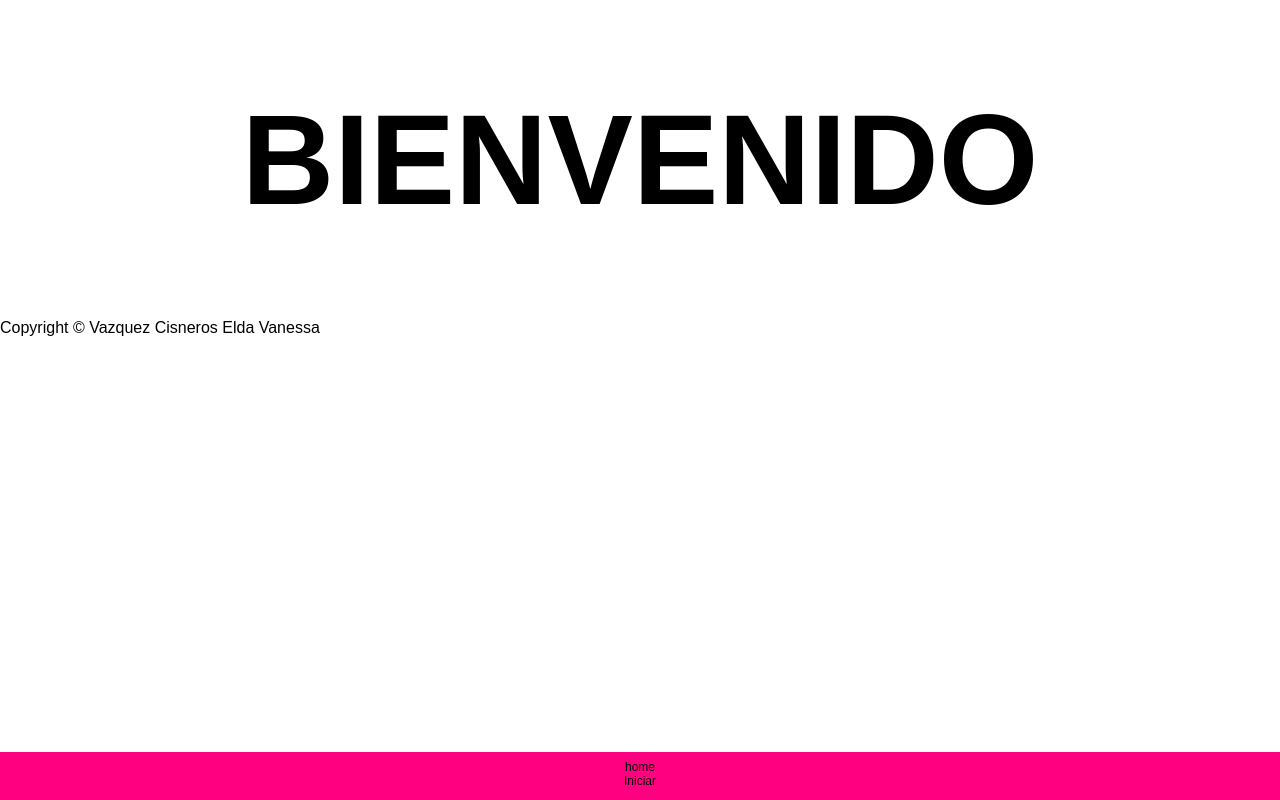
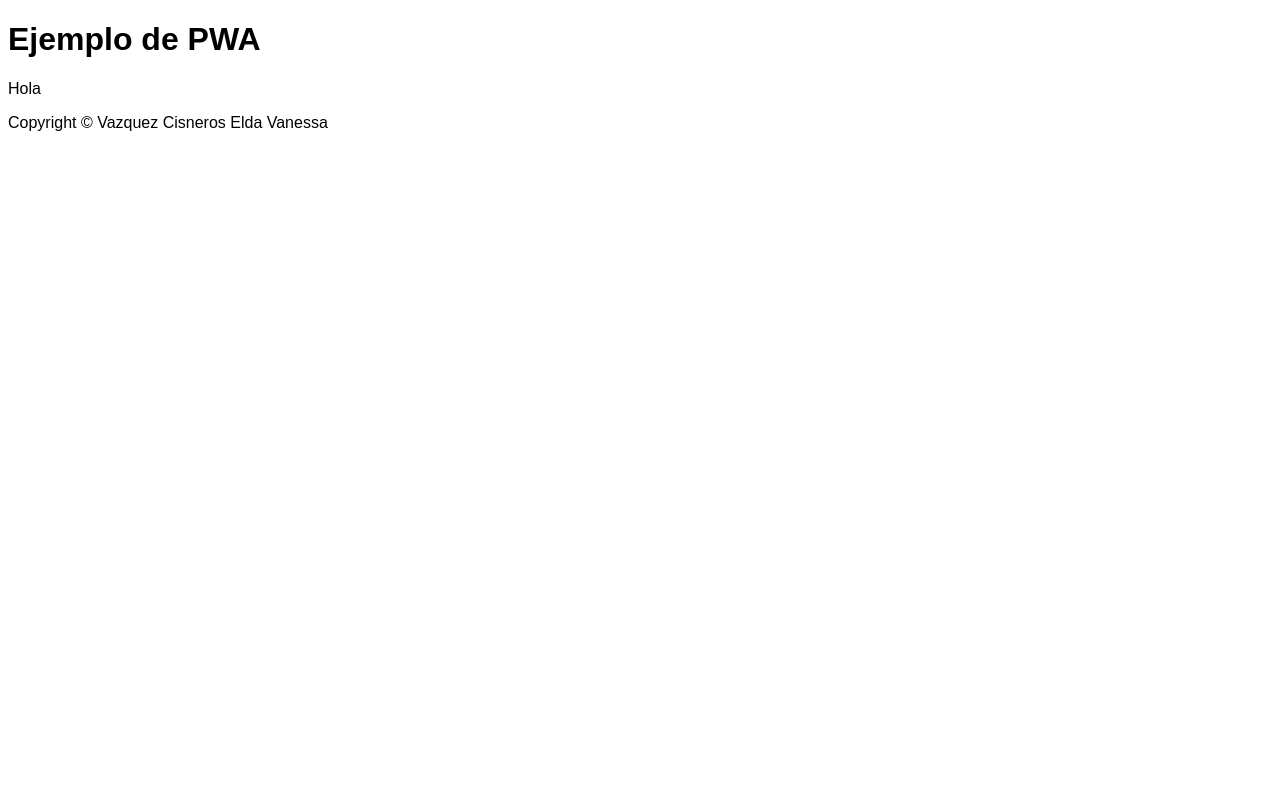
Before and after one commit to pwavan/pwa.gihub.io, a plain HTML site: page index.html in a window 1280 px wide. Drawn offline with Linux system fonts and the light colour scheme.

Commit message:
Update index.html

```diff
--- a/index.html
+++ b/index.html
@@ -3,6 +3,7 @@
   <head>
     <meta charset="utf-8">
     <meta name="viewport" content="width=device-width, initial-scale=1">
+    <link rel="stylesheet" href="css/estilos.css">
     <title>Ejemplo de PWA</title>
     <script src="js/registraServiceWorker.js"></script>
 
@@ -27,86 +28,12 @@
     <script type="module" src="cmp/mi-footer.js"></script>
     <link rel="stylesheet" href="css/estilos.css">
   <body>
-
-     <style>
-      :root {
-        --color-primario: black;
-        --color-primario-fondo: #ff0080;
-        --color-contenido: black;
-        --color-contenido-fondo: white;
-        --color-active: #4646462c;
-        --font-family: -apple-system, BlinkMacSystemFont, Roboto, sans-serif;
-        color: var(--color-contenido);
-        background-color: var(--color-contenido-fondo);
-        font-family: var(--font-family);
-      }
-
-      body {
-        margin: 0;
-      }
-      nav {
-        position: fixed;
-        left: 0;
-        right: 0;
-        bottom: 0;
-      }
-
-      nav ul {
-        color: var(--color-primario);
-        background-color: var(--color-primario-fondo);
-        display: flex;
-        list-style-type: none;
-        justify-content: center;
-        align-items: stretch;
-        margin: 0;
-        padding: 0;
-      }
-
-      nav ul li a {
-        display: block;
-        color: var(--color-letra-primario);
-        font-size: 0.75rem;
-        text-decoration: none;
-        padding: 0.5rem 0.75rem 0.75rem 0.75rem;
-        text-align: center;
-      }
-
-      nav li a span.material-icons {
-        display: block;
-        margin-left: auto;
-        margin-right: auto;
-      }
-
-      nav ul li a:active {
-        background-color: var(--color-active);
-      }
-      h1{
- text-align:center;
-
-font-size: 800%;
-         }
-
-    </style>
-  </head>
-  <body>
-    <form>
-      <div >
-        <h1>BIENVENIDO</h1>
-
-
-    </div>
-      <nav>
-        <ul>
-          <li>
-            <a class="btn bnt-secondary"href="formFisica.html"> <span class="material-icons">home</span>Iniciar </a>
-
-        </ul>
-      </nav>
-    </form>
+    <h1>Ejemplo de PWA</h1>
+    <p>Hola</p>
     <footer>
       <p>
         <mi-footer></mi-footer>
       </p>
     </footer>
   </body>
-</html
+</html>
```
